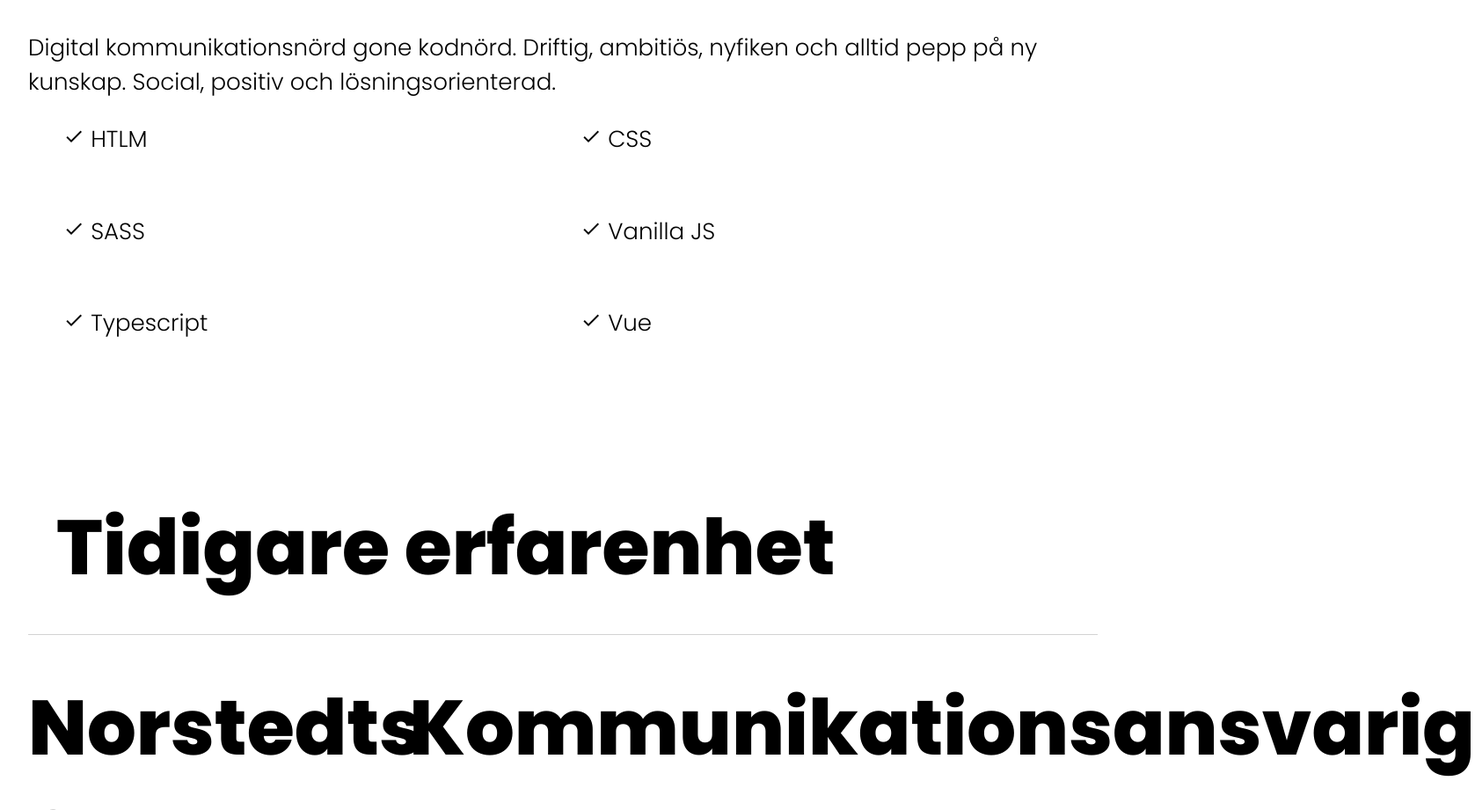
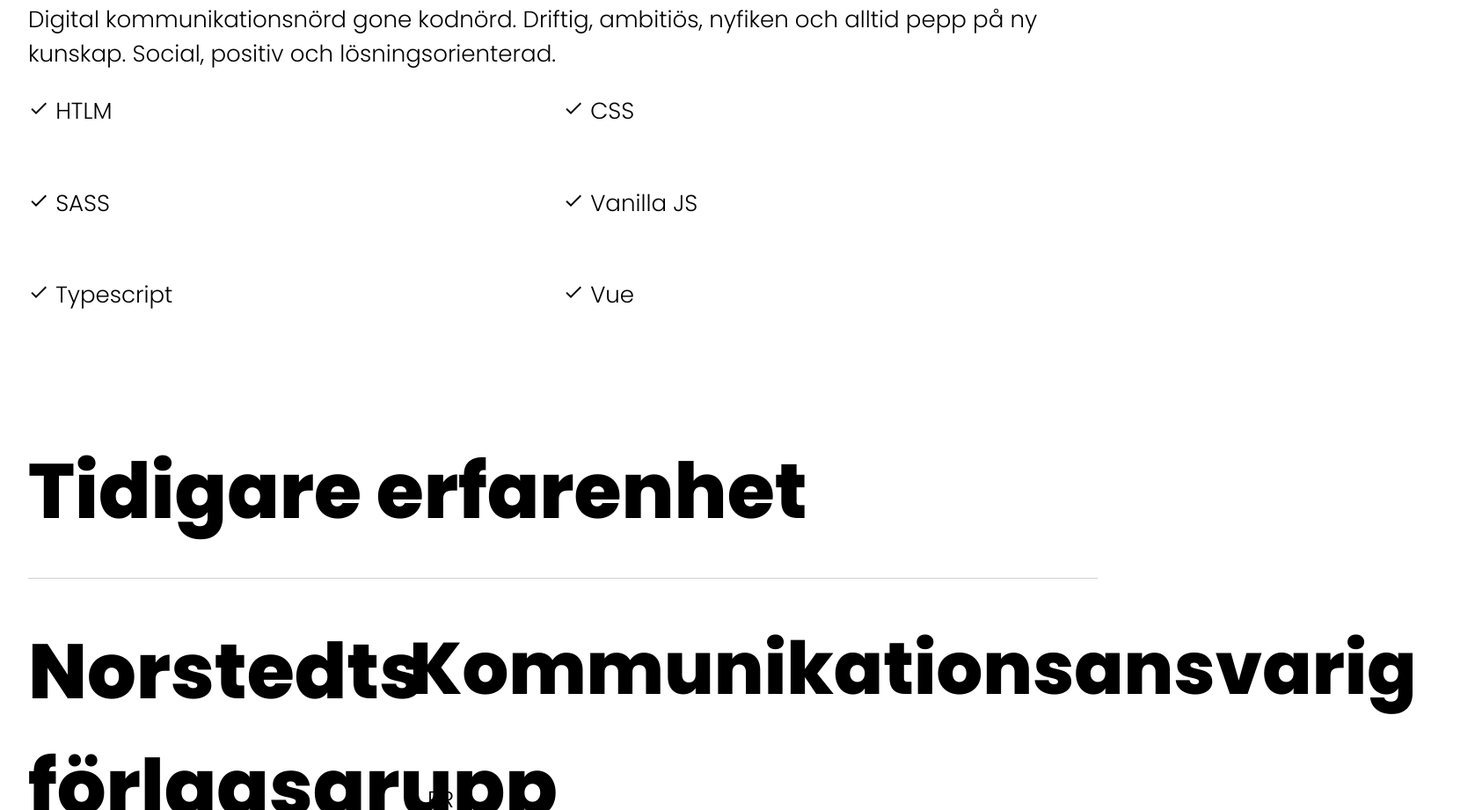
Before and after one commit to MariaLBovin/portfolio-v2, a website built with Vite: page index.html in a window 1280 px wide. Shown: the part 1879-2800 px from the top of the page at 88% size, 1677 px wide, since content can reach past the window. Built offline with nearby package versions, Linux system fonts and the light colour scheme.

Commit message:
fix fontsize fixed cv section

```diff
--- a/src/scss/components/_cv.scss
+++ b/src/scss/components/_cv.scss
@@ -17,6 +17,7 @@
     .skills{
         display: grid;
         grid-template-columns: 50% 50%;
+        padding: 0;
     }
 
     .skills-text{
@@ -35,7 +36,7 @@
 .header-text {
     border-bottom: 1px solid lightgray;
     margin-bottom: 2.5rem;
-    padding: 2rem;
+    padding-bottom: 2rem;
     font-size: var.$h2;
 }
 .work-list {
@@ -51,6 +52,8 @@
     }
     h2{
         font-size: var.$h2;
+        margin-bottom: .7rem;
+
     }
     .left-divs span{
         font-size: var.$body;
@@ -58,7 +61,8 @@
 }
 .right-divs{
     h2{
-        font-size: var.$h2;
+        font-size: var.$h3;
+        margin-top: 0;
     }
     p{
         font-size: var.$body;
```
